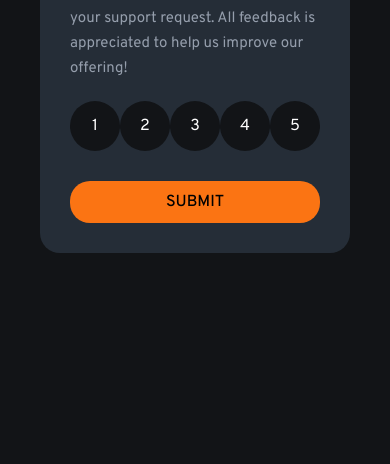
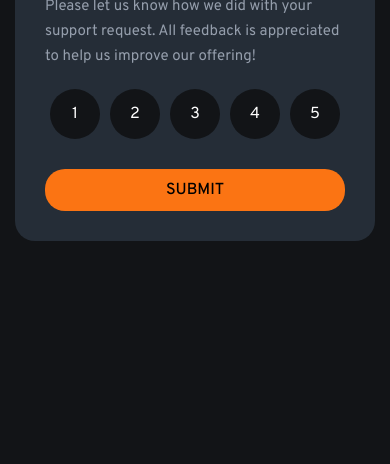
Before and after one commit to MellonFive/FrontendMentor-interactive-rating-component-main, a plain HTML site: page index.html in a window 390 px wide. Shown: the part 380-844 px from the top of the page. Drawn offline with Linux system fonts and the light colour scheme.

Commit message:
Putting margin on .number

```diff
--- a/src/css/responsive.css
+++ b/src/css/responsive.css
@@ -1,5 +1,9 @@
 @media (max-width: 576px) {
   .container {
-    margin: 8rem;
+    margin: 10rem;
+  }
+
+  .container > .number-list > .number {
+    margin: 0 .5rem;
   }
 }
```
